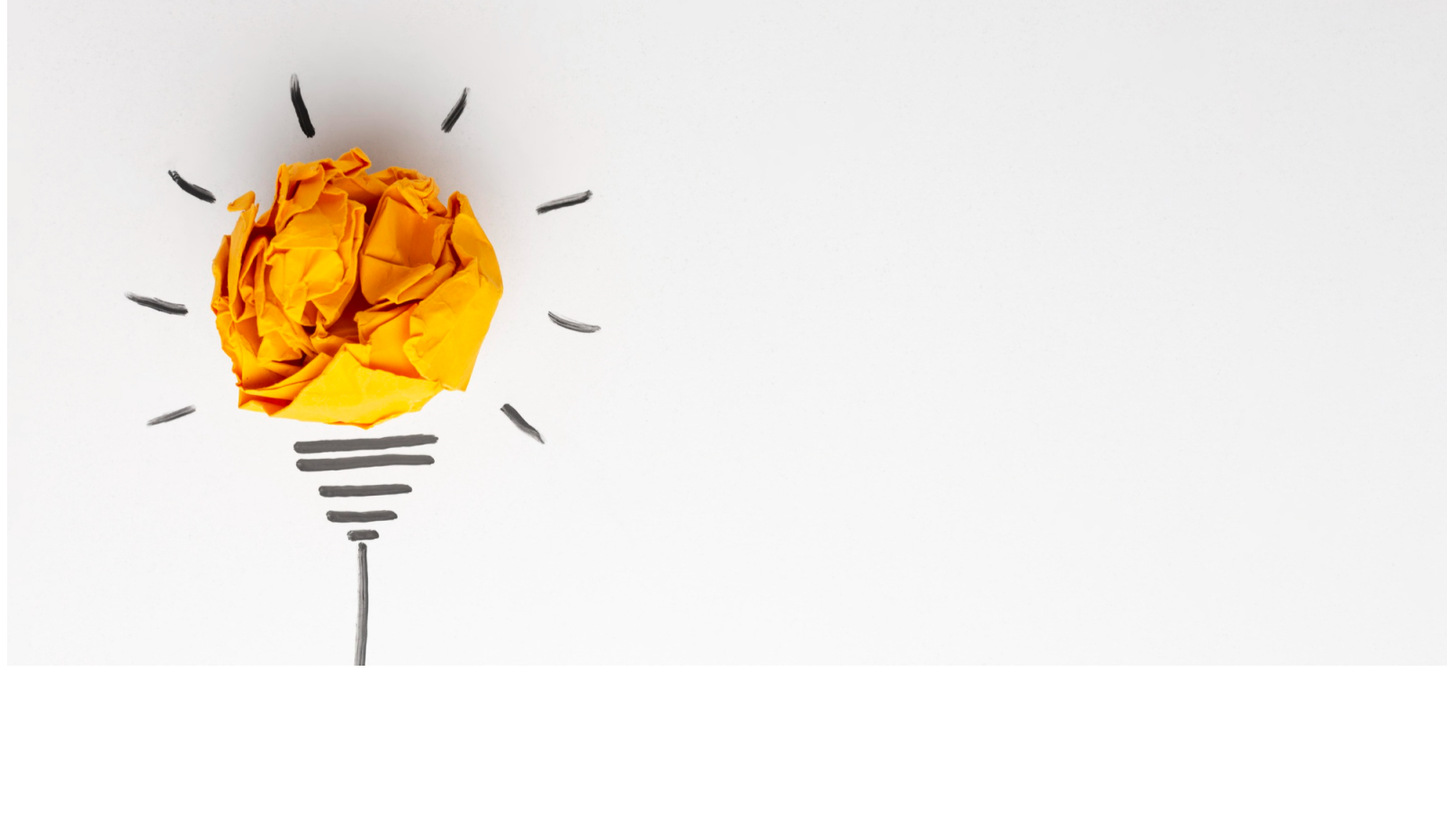
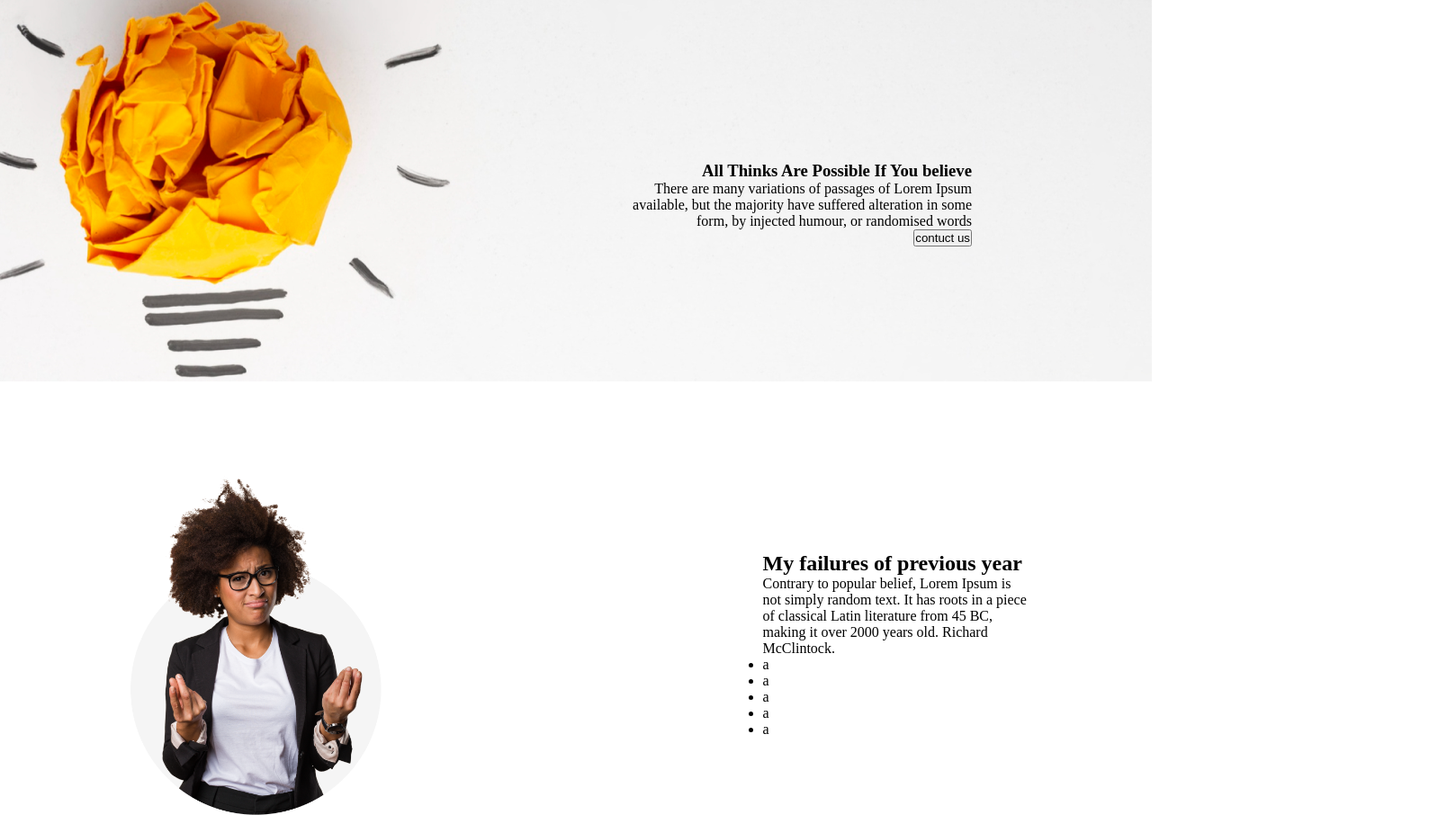
Before and after one commit to Alamin-25/new-year, a plain HTML site: page index.html in a window 1280 px wide. Shown: the part 76-982 px from the top of the page at 90% size, 1608 px wide, since content can reach past the window. Before the commit the page ends 828 px from the top, so only its background shows below. Drawn offline with Linux system fonts and the light colour scheme.

Commit message:
main content

```diff
--- a/index.html
+++ b/index.html
@@ -1,26 +1,65 @@
 <!DOCTYPE html>
 <html lang="en">
+
 <head>
     <meta charset="UTF-8">
     <meta name="viewport" content="width=device-width, initial-scale=1.0">
     <title>NEW YEAR</title>
     <link rel="stylesheet" href="style/style.css" class="css">
 </head>
+
 <body>
     <header class="head">
-        <div class="image">
-            <img src="images/banner/banner1.png" alt="">
-        </div>
+
         <div class="title">
 
+            <h3 class="heading1">All Thinks Are Possible If You believe</h3>
+            <p class="desc1">There are many variations of passages of Lorem Ipsum available, but the majority have
+                suffered alteration in some form, by injected humour, or randomised words</p>
+
+            <button> contuct us</button>
         </div>
 
     </header>
     <main>
-<div class="container">
+        <div class="container">
+            <div class="left">
+                    <img src="images/person.png" alt="">
+            </div>
+            <div class="right">
+                <h2>My failures of previous year</h2>
+                <p>Contrary to popular belief, Lorem Ipsum is not simply random text. It has roots in a piece of classical Latin literature from 45 BC, making it over 2000 years old. Richard McClintock.</p>
 
+                <ul>
+                    <li> a </li>
+                    <li> a </li>
+                    <li> a </li>
+                    <li>a </li>
+                    <li>a </li>
+                </ul>
 
-</div>
+            </div>
+
+        </div>
+
+        <div class="myplan">
+        <div class="web">
+            <img src="images/icons/web.png" alt="">
+            <h2> Web Development</h2>
+            <p>I want to start</p>
+        </div>
+        <div class="java">
+            <img src="images/icons/js.png" alt="">
+            <h2>Javascript</h2>
+            <p>I want to learn</p>
+        </div>
+        <div class="smoking">
+            <img src="images/icons/smoke.png" alt="">
+            <h2>Smoking Habit</h2>
+            <p>I want to end</p>
+        </div>
+        <div class="comars"></div>
+        </div>
     </main>
     <footer>
 
@@ -29,4 +68,5 @@
 
 
 </body>
+
 </html>
--- a/style/style.css
+++ b/style/style.css
@@ -0,0 +1,34 @@
+*{
+    margin: 0px;
+    padding: 0px;
+}
+.head{
+   background-image: url(../images/banner/banner1.png);
+   background-position: center;
+   background-size: auto;
+   height: 500px;
+}
+
+.title{
+    height: 500px;
+    text-align: right;
+    align-items: right;
+    margin-left:700px;
+    padding-top: 255px;
+    padding-right: 200px;
+}
+.container{
+    display: flex;
+    justify-content:space-around;
+    margin-top: 100px;
+    gap: 50px;
+    align-items: center;
+}
+img{
+    width: 300px;
+}
+.right{
+    text-align: left;
+    margin-left: 100px;
+    width: 300px;
+}
```
